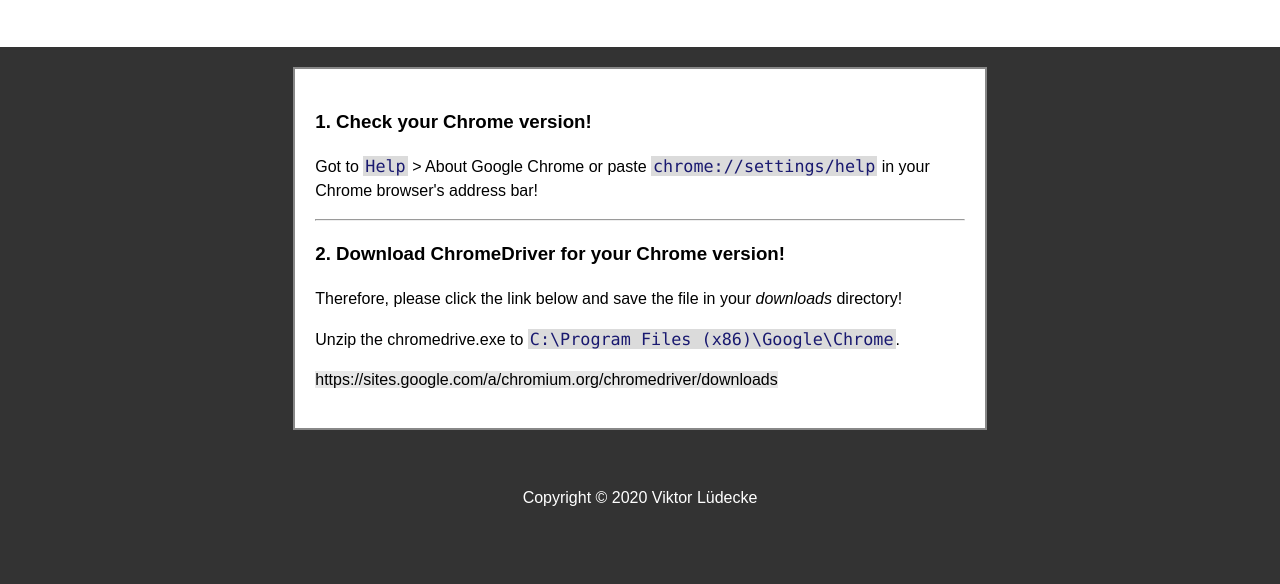
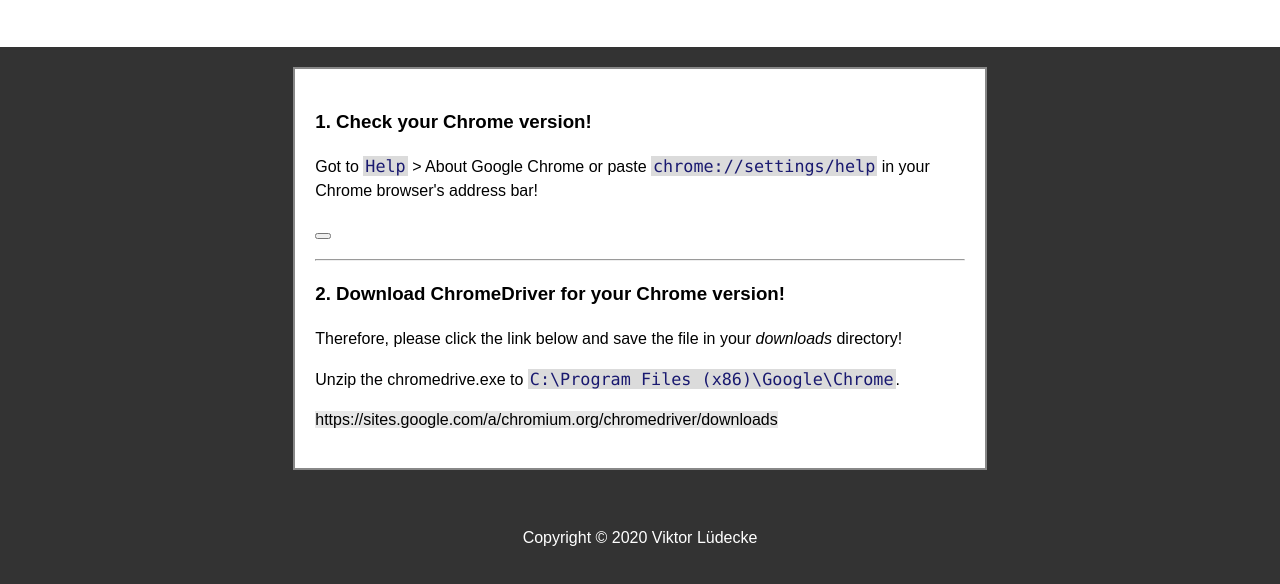
Before and after one commit to derquarkspro/programm-auto-setup, a plain HTML site: page index.html in a window 1280 px wide. Shown: the part 132-716 px from the top of the page. Drawn offline with Linux system fonts and the light colour scheme.

Commit message:
Update index.html

```diff
--- a/index.html
+++ b/index.html
@@ -1,16 +1,11 @@
 <!DOCTYPE html>
-<html><head><meta charset="UTF-8"><meta name="viewport" content="width=device-width, initial-scale=1.0"><title>Guide</title><style>*{box-sizing:border-box;word-wrap:break-word;}body{font-family:Arial,Helvetica,sans-serif;line-height:1.5;margin:auto;background:#f2f2f2;}h1{font-size: xx-large;}header{line-height:1.0;padding:30px;text-align:center;background:white;}article{background-color:white;border:#888 solid 2px;padding:20px;margin-left:16.66%;width:66.66%;}section{margin:auto;max-width:1080px;padding:20px;}section::after{content:"";display:block;clear:both;}footer{padding:20px;text-align:center;background:#333;color: #fff;}body > hr{margin:8px 20px;}article hr{margin:16px 0px;}div.code{background-color:#dbdbdb;color:midnightblue;padding:10px;border-left:2px solid #888;font-family:Consolas,"courier new";}.code span{color:tomato;}span.code{font-size:105%;padding:0px 2px;color: midnightblue;background-color:#dbdbdb;font-family:Consolas,"courier new";}section a{background-color:#e8e8e8;text-decoration:none;color:#000;}a:hover{text-decoration:underline;}@media screen and (max-width: 600px) {article{width:100%;margin-left:0px;}}</style></head>
-<body style="background-color:#333">
-<header><h1>Selenium Setup</h1><h2>How to install Chrome Driver</h2></header>
-<section><article>
+<html><head><meta charset="UTF-8"><meta name="viewport" content="width=device-width, initial-scale=1.0"><title>Guide</title><style>*{box-sizing:border-box;word-wrap:break-word;}body{font-family:Arial,Helvetica,sans-serif;line-height:1.5;margin:auto;background:#f2f2f2;}h1{font-size: xx-large;}header{line-height:1.0;padding:30px;text-align:center;background:white;}article{background-color:white;border:#888 solid 2px;padding:20px;margin-left:16.66%;width:66.66%;}section{margin:auto;max-width:1080px;padding:20px;}section::after{content:"";display:block;clear:both;}footer{padding:20px;text-align:center;background:#333;color: #fff;}body > hr{margin:8px 20px;}article hr{margin:16px 0px;}div.code{background-color:#dbdbdb;color:midnightblue;padding:10px;border-left:2px solid #888;font-family:Consolas,"courier new";}.code span{color:tomato;}span.code{font-size:105%;padding:0px 2px;color: midnightblue;background-color:#dbdbdb;font-family:Consolas,"courier new";}section a{background-color:#e8e8e8;text-decoration:none;color:#000;}a:hover{text-decoration:underline;}@media screen and (max-width: 600px) {article{width:100%;margin-left:0px;}}</style></head><body style="background-color:#333"><header><h1>Selenium Setup</h1><h2>How to install Chrome Driver</h2></header><section><article>
   <h3>1. Check your Chrome version!</h3>
-  <p>Got to <span class="code">Help</span> &gt; <span>About Google Chrome</span> or paste <span class="code">chrome://settings/help</span> in your Chrome browser's address bar!</p>
+  <p>Got to <span class="code">Help</span> &gt; <span>About Google Chrome</span> or paste <span class="code" id="url">chrome://settings/help</span> in your Chrome browser's address bar!</p>
+  <button onclick="func()"></button>
   <hr>
   <h3>2. Download ChromeDriver for your Chrome version!</h3>
   <p>Therefore, please click the link below and save the file in your <em>downloads</em> directory!</p>
   <p>Unzip the chromedrive.exe to <span class="code">C:\Program Files (x86)\Google\Chrome</span>.</p>
   <p><a target="_blank" href="https://sites.google.com/a/chromium.org/chromedriver/downloads">https://sites.google.com/a/chromium.org/chromedriver/downloads</a></p>
-</article></section>
-<footer><p>Copyright © 2020 Viktor Lüdecke</p></footer>
-</body>
-</html>
+</article></section><footer><p>Copyright © 2020 Viktor Lüdecke</p></footer><script>function func(){document.getElementById("url").select();document.execCommand("copy");}</script></body></html>
```
